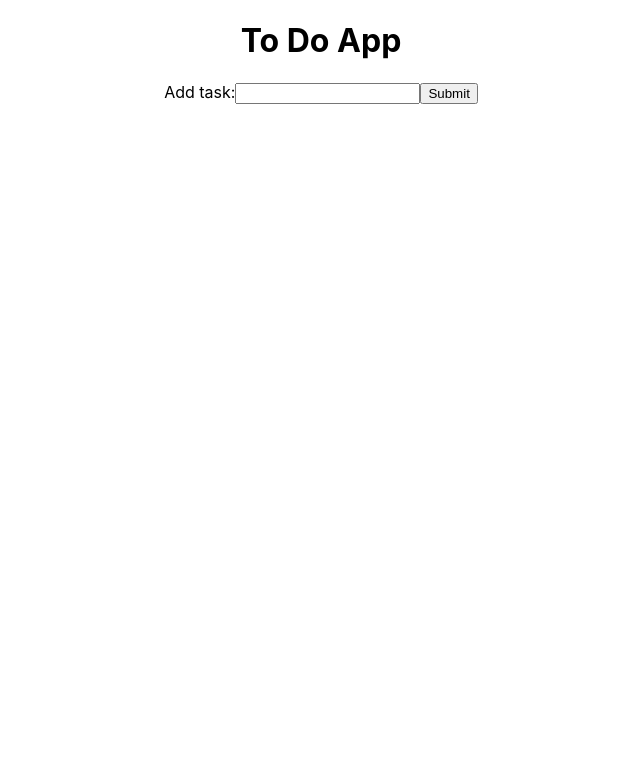
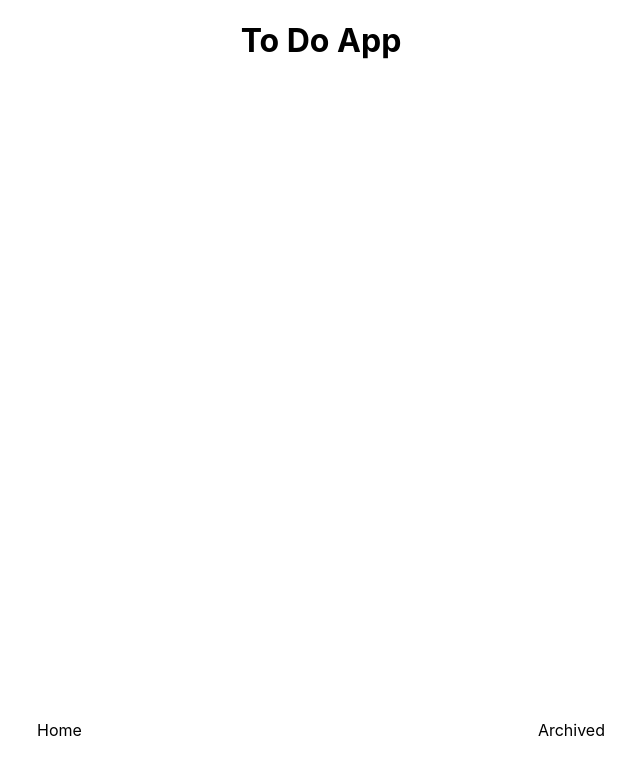
Before and after one commit to lkk95/todoapp, a React (Create React App) app: page /archived in a window 1280 px wide. Shown: the top 774 px of the page, without its empty margins (319-959 px from the left). Built offline with nearby package versions, Linux system fonts and the light colour scheme.

Commit message:
add routes to Home and Archived Page

```diff
--- a/package.json
+++ b/package.json
@@ -8,6 +8,7 @@
     "@testing-library/user-event": "^13.5.0",
     "react": "^18.1.0",
     "react-dom": "^18.1.0",
+    "react-router-dom": "^6.3.0",
     "react-scripts": "5.0.1",
     "styled-components": "^5.3.5",
     "web-vitals": "^2.1.4"
--- a/src/App.js
+++ b/src/App.js
@@ -4,6 +4,8 @@ import { nanoid } from "nanoid";
 import Header from "./components/Header.js";
 import Form from "./components/Form.js";
 import Task from "./components/Task.js";
+import Footer from "./components/Footer.js";
+import { Routes, Route } from "react-router-dom";
 
 function App() {
   const [tasks, setTasks] = useState(() => {
@@ -15,9 +17,11 @@ function App() {
     }
   });
 
-  useEffect(() => {
+  /* useEffect(() => {
     localStorage.setItem("current-tasks", JSON.stringify(tasks));
-  }, [tasks]);
+  }, [tasks]);*/
+
+  console.log(tasks);
 
   function setComplete(id) {
     const completedTasks = tasks.map((task) => {
@@ -28,6 +32,7 @@ function App() {
       }
     });
     setTasks(completedTasks);
+    localStorage.setItem("current-tasks", JSON.stringify(completedTasks));
   }
 
   function archiveTask(id) {
@@ -39,11 +44,13 @@ function App() {
       }
     });
     setTasks(archivedTasks);
+    localStorage.setItem("current-tasks", JSON.stringify(archivedTasks));
   }
 
   function deleteTask(id) {
     const deletedTasks = tasks.filter((task) => task.id !== id);
     setTasks(deletedTasks);
+    localStorage.setItem("current-tasks", JSON.stringify(deletedTasks));
   }
 
   function addTask(name) {
@@ -52,11 +59,17 @@ function App() {
       { id: nanoid(), name: name, completed: false, archived: false },
     ];
     setTasks(newTasks);
+    localStorage.setItem("current-tasks", JSON.stringify(newTasks));
   }
 
   return (
     <AppContainer>
       <Header />
+      <Routes>
+        <Route
+          path="/"
+          element={
+            <>
               <Form addTask={addTask} />
               <section>
                 {tasks
@@ -75,6 +88,35 @@ function App() {
                     );
                   })}
               </section>
+            </>
+          }
+        />
+        <Route
+          path="/archived"
+          element={
+            <>
+              <section>
+                {tasks
+                  .filter((task) => task.archived)
+                  .map((task) => {
+                    return (
+                      <Task
+                        key={task.id}
+                        name={task.name}
+                        completed={task.completed}
+                        setComplete={() => setComplete(task.id)}
+                        archived={task.archived}
+                        deleteTask={() => deleteTask(task.id)}
+                        archiveTask={() => archiveTask(task.id)}
+                      />
+                    );
+                  })}
+              </section>
+            </>
+          }
+        />
+      </Routes>
+      <Footer />
     </AppContainer>
   );
 }
--- /dev/null
+++ b/src/components/Footer.js
@@ -0,0 +1,26 @@
+import styled from "styled-components";
+import { NavLink } from "react-router-dom";
+
+export default function Footer() {
+  return (
+    <FooterUl>
+      <FooterLi to="/">Home</FooterLi>
+      <FooterLi to="/archived">Archived</FooterLi>
+    </FooterUl>
+  );
+}
+
+const FooterUl = styled.div`
+  height: 5em;
+  width: 80%;
+  position: fixed;
+  bottom: 0;
+  display: flex;
+  justify-content: space-around;
+`;
+
+const FooterLi = styled(NavLink)`
+  list-style: none;
+  text-decoration: none;
+  color: black;
+`;
--- a/src/components/Task.js
+++ b/src/components/Task.js
@@ -13,9 +13,11 @@ export default function Task({
       <Button onClick={setComplete}>
         {completed ? "complete" : "uncomplete"}
       </Button>
-      <Button onClick={completed ? archiveTask : deleteTask}>
-        {completed ? "delete" : "archive"}
-      </Button>
+      {completed ? (
+        <Button onClick={deleteTask}>delete</Button>
+      ) : (
+        <Button onClick={archiveTask}>archive</Button>
+      )}
     </TaskContainer>
   );
 }
--- a/src/index.js
+++ b/src/index.js
@@ -1,17 +1,14 @@
-import React from 'react';
-import ReactDOM from 'react-dom/client';
-import './index.css';
-import App from './App';
-import reportWebVitals from './reportWebVitals';
+import React from "react";
+import ReactDOM from "react-dom/client";
+import "./index.css";
+import App from "./App";
+import { BrowserRouter } from "react-router-dom";
 
-const root = ReactDOM.createRoot(document.getElementById('root'));
+const root = ReactDOM.createRoot(document.getElementById("root"));
 root.render(
   <React.StrictMode>
-    <App />
+    <BrowserRouter>
+      <App />
+    </BrowserRouter>
   </React.StrictMode>
 );
-
-// If you want to start measuring performance in your app, pass a function
-// to log results (for example: reportWebVitals(console.log))
-// or send to an analytics endpoint. Learn more: https://bit.ly/CRA-vitals
-reportWebVitals();
--- a/src/reportWebVitals.js
+++ /dev/null
@@ -1,13 +0,0 @@
-const reportWebVitals = onPerfEntry => {
-  if (onPerfEntry && onPerfEntry instanceof Function) {
-    import('web-vitals').then(({ getCLS, getFID, getFCP, getLCP, getTTFB }) => {
-      getCLS(onPerfEntry);
-      getFID(onPerfEntry);
-      getFCP(onPerfEntry);
-      getLCP(onPerfEntry);
-      getTTFB(onPerfEntry);
-    });
-  }
-};
-
-export default reportWebVitals;
```
Also changed, not shown: 1 other file (tests, documents, lock files or other folders). Lines whose indentation alone changed are shown as unchanged.
